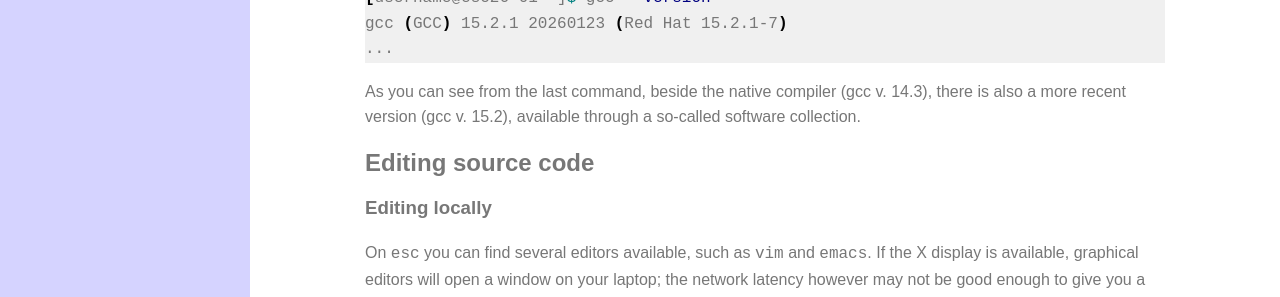
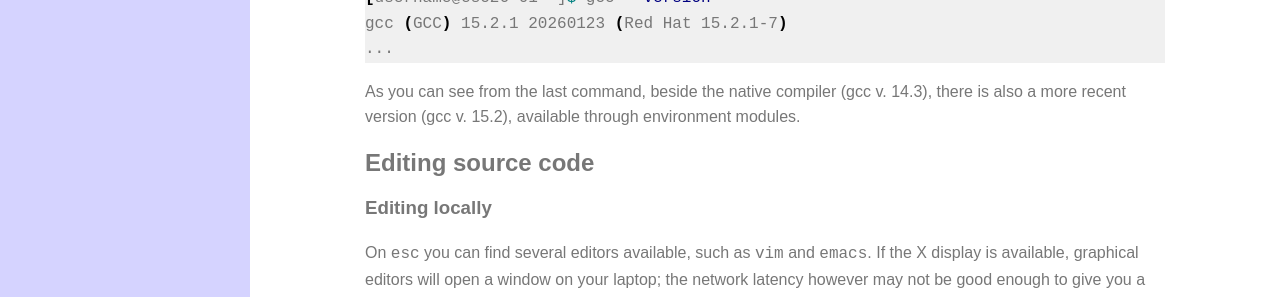
Before and after one commit to infn-esc/esc26, a Jekyll site: the page built from basic/environment.md, in a window 1280 px wide and 900 px high, scrolled down 2339 px. Shown: the part 177-474 px from the top of the window. Built offline with Jekyll 4.4.1, drawn with Linux system fonts in a browser that asks for light colours; nearby versions of some CDN libraries.

Commit message:
updating environment description according with 2026 resources

````diff
--- a/basic/environment.md
+++ b/basic/environment.md
@@ -130,7 +130,7 @@ gcc (GCC) 15.2.1 20260123 (Red Hat 15.2.1-7)
 ...
 ```
 
-As you can see from the last command, beside the native compiler (gcc v. 14.3), there is also a more recent version (gcc v. 15.2), available through a so-called software collection.
+As you can see from the last command, beside the native compiler (gcc v. 14.3), there is also a more recent version (gcc v. 15.2), available through environment modules.
 
 
 ## Editing source code
````
